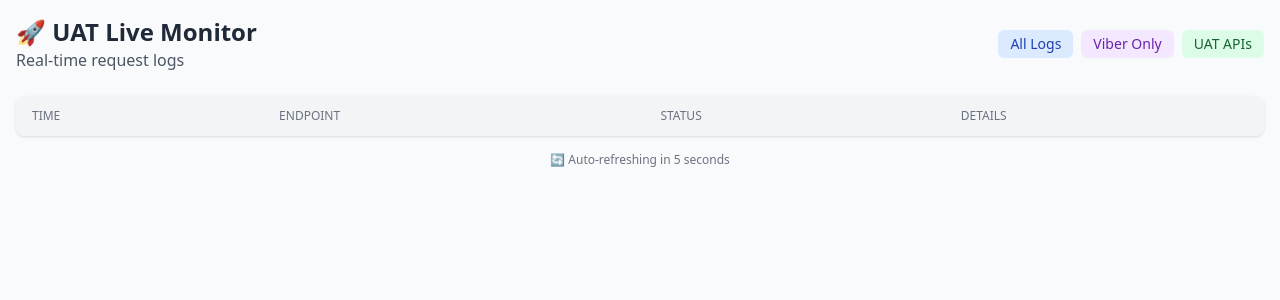
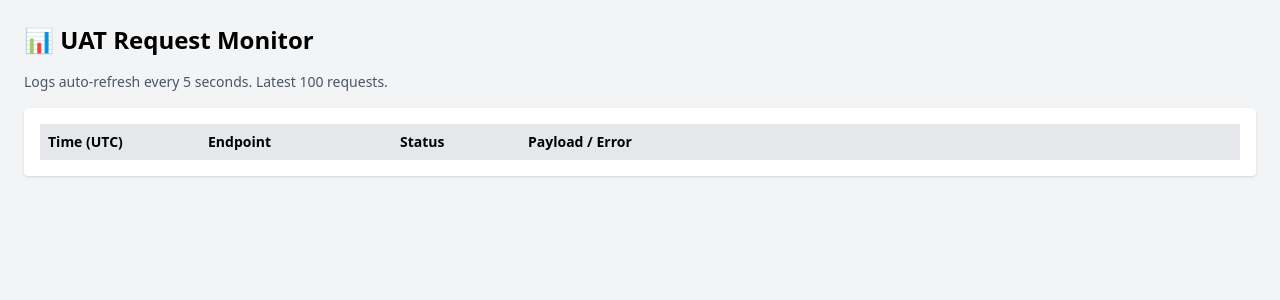
Before and after one commit to EthanVT97/viber-uat-middleware, a FastAPI app: page /monitor in a window 1280 px wide. Shown: the top 300 px of the page. Run offline with FastAPI, Linux system fonts and the light colour scheme; lists and menus that the app fills with data are empty; some libraries are stand-ins or nearby versions.

Commit message:
Update monitor.html

```diff
--- a/templates/monitor.html
+++ b/templates/monitor.html
@@ -2,114 +2,58 @@
 <html lang="en">
 <head>
   <meta charset="UTF-8">
-  <meta name="viewport" content="width=device-width, initial-scale=1.0">
-  <title>🚀 UAT Live Monitor</title>
+  <title>UAT Log Monitor</title>
+  <!-- Auto-refresh every 5 seconds -->
+  <meta http-equiv="refresh" content="5">
   <script src="https://cdn.tailwindcss.com"></script>
-  <!-- Auto Refresh + Filters -->
-  <script>
-    let refreshInterval = 5000; // 5 seconds
-    let currentFilter = 'all';
-
-    // Auto Refresh
-    function startAutoRefresh() {
-      setTimeout(() => {
-        window.location.reload();
-      }, refreshInterval);
+  <style>
+    /* Custom styling for preformatted payload */
+    pre {
+      white-space: pre-wrap; /* Allows text to wrap */
+      word-break: break-all; /* Breaks long words */
     }
-
-    // Filter Logs
-    function filterLogs(type) {
-      currentFilter = type;
-      const rows = document.querySelectorAll('tbody tr');
-      rows.forEach(row => {
-        const endpoint = row.querySelector('.endpoint').textContent;
-        const isVisible =
-          (type === 'all') ||
-          (type === 'viber' && endpoint.includes('viber')) ||
-          (type === 'uat' && endpoint.includes('uat'));
-        row.style.display = isVisible ? '' : 'none';
-      });
-    }
-
-    // Start on page load
-    document.addEventListener('DOMContentLoaded', () => {
-      startAutoRefresh();
-    });
-  </script>
+  </style>
 </head>
-<body class="bg-gray-50 font-sans">
-  <div class="container mx-auto p-4">
-    <!-- Header -->
-    <div class="flex flex-col md:flex-row justify-between items-start md:items-center mb-6">
-      <div>
-        <h1 class="text-2xl font-bold text-gray-800">🚀 UAT Live Monitor</h1>
-        <p class="text-gray-600">Real-time request logs</p>
-      </div>
-      <div class="mt-4 md:mt-0 flex space-x-2">
-        <button onclick="filterLogs('all')" class="px-3 py-1 bg-blue-100 text-blue-800 rounded-md text-sm">
-          All Logs
-        </button>
-        <button onclick="filterLogs('viber')" class="px-3 py-1 bg-purple-100 text-purple-800 rounded-md text-sm">
-          Viber Only
-        </button>
-        <button onclick="filterLogs('uat')" class="px-3 py-1 bg-green-100 text-green-800 rounded-md text-sm">
-          UAT APIs
-        </button>
-      </div>
-    </div>
-
-    <!-- Logs Table -->
-    <div class="bg-white rounded-lg shadow overflow-hidden">
-      <div class="overflow-x-auto">
-        <table class="min-w-full divide-y divide-gray-200">
-          <thead class="bg-gray-100">
-            <tr>
-              <th class="px-4 py-3 text-left text-xs font-medium text-gray-500 uppercase">Time</th>
-              <th class="px-4 py-3 text-left text-xs font-medium text-gray-500 uppercase">Endpoint</th>
-              <th class="px-4 py-3 text-left text-xs font-medium text-gray-500 uppercase">Status</th>
-              <th class="px-4 py-3 text-left text-xs font-medium text-gray-500 uppercase">Details</th>
+<body class="bg-gray-100 font-sans p-6">
+  <h1 class="text-2xl font-bold mb-4">📊 UAT Request Monitor</h1>
+  <p class="text-gray-600 mb-4 text-sm">Logs auto-refresh every 5 seconds. Latest 100 requests.</p>
+  <div class="overflow-x-auto bg-white rounded shadow p-4">
+    <table class="table-auto w-full text-sm">
+      <thead>
+        <tr class="bg-gray-200 text-left">
+          <th class="p-2 w-40">Time (UTC)</th>
+          <th class="p-2 w-48">Endpoint</th>
+          <th class="p-2 w-32">Status</th>
+          <th class="p-2">Payload / Error</th>
         </tr>
       </thead>
-          <tbody class="bg-white divide-y divide-gray-200">
+      <tbody>
         {% for log in logs %}
-            <tr class="hover:bg-gray-50">
-              <td class="px-4 py-3 whitespace-nowrap text-sm text-gray-600">
-                {{ log.time | replace("T", " ") | replace(".000Z", "") }}
+        <tr class="border-t">
+          <td class="p-2 text-gray-600">{{ log.time }}</td>
+          <td class="p-2 font-mono">{{ log.endpoint }}</td>
+          <td class="p-2
+            {% if '✅ Success' in log.status %}text-green-600
+            {% elif '❌ Auth Failed' in log.status %}text-red-500 font-semibold
+            {% elif '💥 Error' in log.status %}text-red-700 font-bold
+            {% else %}text-gray-700{% endif %}">
+            {{ log.status }}
           </td>
-              <td class="px-4 py-3 whitespace-nowrap text-sm font-mono endpoint">
-                {{ log.endpoint }}
-              </td>
-              <td class="px-4 py-3 whitespace-nowrap">
-                <span class="px-2 py-1 text-xs rounded-full
-                  {% if log.status == '✅' %}bg-green-100 text-green-800
-                  {% else %}bg-red-100 text-red-800{% endif %}">
-                  {{ log.status }}
-                </span>
-              </td>
-              <td class="px-4 py-3 text-sm">
-                <div class="bg-gray-50 p-2 rounded-md max-w-xs overflow-x-auto">
-                  <pre class="text-xs text-gray-800">{{ log.payload | tojson(indent=2) }}</pre>
-                </div>
+          <td class="p-2">
+            <pre class="text-xs">
+              {% if log.error %}
+                <span class="text-red-800 font-mono">Error: {{ log.error }}</span>
+                <br>
+                Payload: {{ log.payload | tojson(indent=2) }}
+              {% else %}
+                {{ log.payload | tojson(indent=2) }}
+              {% endif %}
+            </pre>
           </td>
         </tr>
         {% endfor %}
       </tbody>
     </table>
   </div>
-    </div>
-
-    <!-- Footer -->
-    <div class="mt-4 text-center text-xs text-gray-500">
-      <p>🔄 Auto-refreshing in <span id="countdown">5</span> seconds</p>
-      <script>
-        // Countdown
-        let seconds = 5;
-        setInterval(() => {
-          seconds = seconds > 0 ? seconds - 1 : 5;
-          document.getElementById('countdown').textContent = seconds;
-        }, 1000);
-      </script>
-    </div>
-  </div>
 </body>
 </html>
```
Lines whose indentation alone changed are shown as unchanged.
